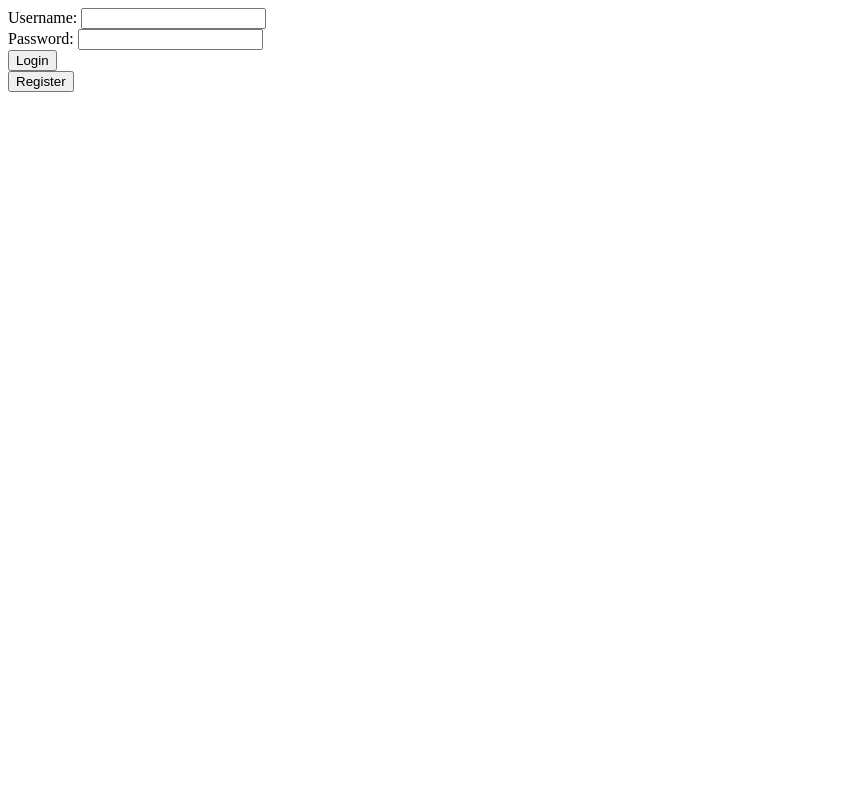
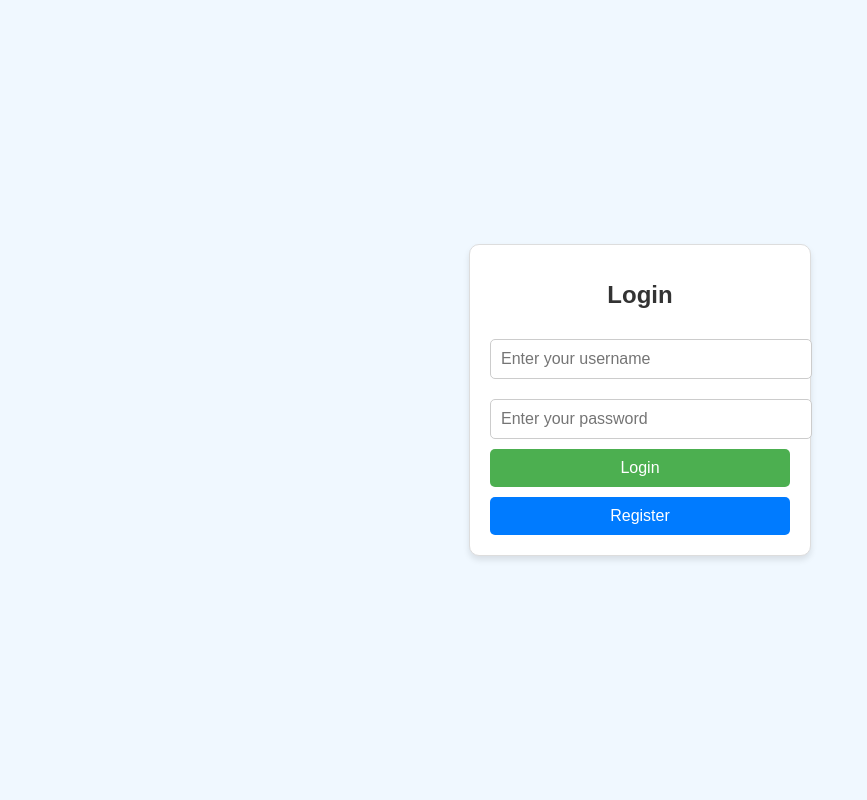
Before and after one commit to Damini5891/Word-Processor-App, a Flask app: page /login in a window 1280 px wide. Shown: the whole page, without its empty margins (0-867 px from the left). Run offline with Flask 3, Linux system fonts and the light colour scheme.

Commit message:
login and signup style

```diff
--- a/templates/login.html
+++ b/templates/login.html
@@ -4,15 +4,72 @@
     <meta charset="UTF-8">
     <meta name="viewport" content="width=device-width, initial-scale=1.0">
     <title>Login</title>
+    <style>
+        body {
+            font-family: Arial, sans-serif;
+            background-color: #f0f8ff;
+            margin: 0;
+            padding: 0;
+            display: flex;
+            justify-content: center;
+            align-items: center;
+            height: 100vh;
+        }
+        .form-container {
+            background-color: #ffffff;
+            border: 1px solid #ddd;
+            border-radius: 10px;
+            box-shadow: 0 4px 6px rgba(0, 0, 0, 0.1);
+            padding: 20px;
+            width: 300px;
+            text-align: center;
+        }
+        .form-container h1 {
+            font-size: 24px;
+            margin-bottom: 20px;
+            color: #333;
+        }
+        .form-container input[type="text"],
+        .form-container input[type="password"] {
+            width: 100%;
+            padding: 10px;
+            margin: 10px 0;
+            border: 1px solid #ccc;
+            border-radius: 5px;
+            font-size: 16px;
+        }
+        .form-container button {
+            width: 100%;
+            padding: 10px;
+            background-color: #4caf50;
+            border: none;
+            border-radius: 5px;
+            color: white;
+            font-size: 16px;
+            cursor: pointer;
+            transition: background-color 0.3s;
+        }
+        .form-container button:hover {
+            background-color: #45a049;
+        }
+        .form-container .register-button {
+            background-color: #007bff;
+            margin-top: 10px;
+        }
+        .form-container .register-button:hover {
+            background-color: #0056b3;
+        }
+    </style>
 </head>
 <body>
-    <form method="post">
-        Username: <input type="text" name="username"><br>
-        Password: <input type="password" name="password"><br>
-        <button type="submit">Login</button>
-
-    </form>
-    <button onclick="window.location.href='/register'">Register</button>
-
+    <div class="form-container">
+        <h1>Login</h1>
+        <form method="post">
+            <input type="text" name="username" placeholder="Enter your username">
+            <input type="password" name="password" placeholder="Enter your password">
+            <button type="submit">Login</button>
+        </form>
+        <button class="register-button" onclick="window.location.href='/register'">Register</button>
+    </div>
 </body>
 </html>
```
Also changed, not shown: templates/register.html (+65 -6 lines).
